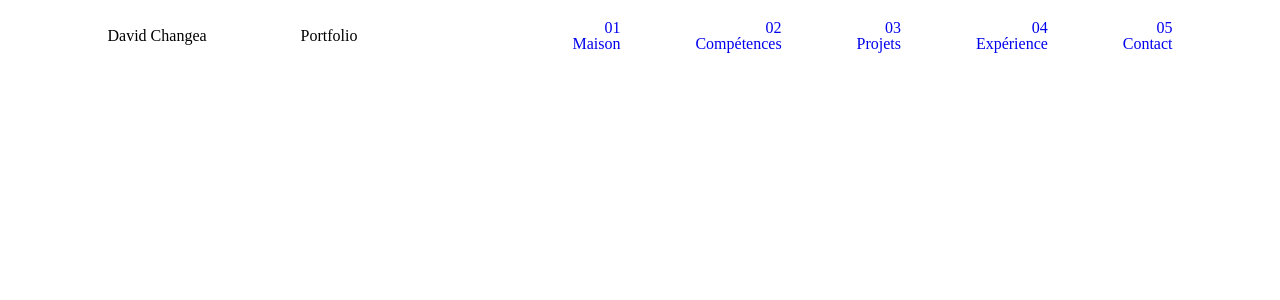
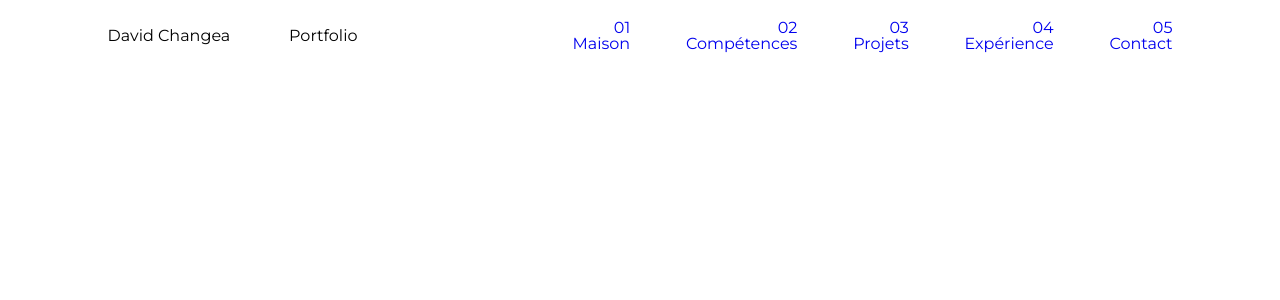
Before and after one commit to DavidDevPro/projet-12-Portfolio, a React (Vite) app: page /contact in a window 1280 px wide. Shown: the top 300 px of the page. Built offline with nearby package versions, Linux system fonts and the light colour scheme.

Commit message:
création des redirections des navLinks

```diff
--- a/src/App.jsx
+++ b/src/App.jsx
@@ -2,6 +2,10 @@ import React from "react";
 import Header from "./components/Header";
 import { BrowserRouter, Route, Routes } from "react-router-dom";
 import Home from "./pages/Home";
+import Skills from "./pages/Skills";
+import Projects from "./pages/Projects";
+import Experience from "./pages/Experience";
+import Contact from "./pages/contact";
 
 const App = () => {
   return (
@@ -9,6 +13,10 @@ const App = () => {
       <Header />
       <Routes>
         <Route path="/" element={<Home />} />
+        <Route path="/skills" element={<Skills />} />
+        <Route path="/projects" element={<Projects />} />
+        <Route path="/experience" element={<Experience />} />
+        <Route path="/contact" element={<Contact />} />
       </Routes>
     </BrowserRouter>
   );
--- a/src/components/Navigation.jsx
+++ b/src/components/Navigation.jsx
@@ -14,7 +14,7 @@ const Navigation = () => {
         </div>
       </NavLink>
       <NavLink
-        to="/"
+        to="/skills"
         className={({ isActive }) => (isActive ? "navEffect" : "")}
       >
         <div>
@@ -23,7 +23,7 @@ const Navigation = () => {
         </div>
       </NavLink>
       <NavLink
-        to="/"
+        to="/projects"
         className={({ isActive }) => (isActive ? "navEffect" : "")}
       >
         <div>
@@ -32,7 +32,7 @@ const Navigation = () => {
         </div>
       </NavLink>
       <NavLink
-        to="/"
+        to="/experience"
         className={({ isActive }) => (isActive ? "navEffect" : "")}
       >
         <div>
@@ -41,7 +41,7 @@ const Navigation = () => {
         </div>
       </NavLink>
       <NavLink
-        to="/"
+        to="/contact"
         className={({ isActive }) => (isActive ? "navEffect" : "")}
       >
         <div>
--- /dev/null
+++ b/src/pages/Contact.jsx
@@ -0,0 +1,7 @@
+import React from "react";
+
+const Contact = () => {
+  return <div></div>;
+};
+
+export default Contact;
--- /dev/null
+++ b/src/pages/Experience.jsx
@@ -0,0 +1,7 @@
+import React from "react";
+
+const Experience = () => {
+  return <div></div>;
+};
+
+export default Experience;
--- /dev/null
+++ b/src/pages/Projects.jsx
@@ -0,0 +1,7 @@
+import React from "react";
+
+const Projects = () => {
+  return <div></div>;
+};
+
+export default Projects;
--- /dev/null
+++ b/src/pages/Skills.jsx
@@ -0,0 +1,7 @@
+import React from "react";
+
+const Skills = () => {
+  return <div></div>;
+};
+
+export default Skills;
--- a/src/sass/base/typography.scss
+++ b/src/sass/base/typography.scss
@@ -0,0 +1,7 @@
+/********** police montserrat **********/
+@import url("https://fonts.googleapis.com/css2?family=Montserrat:wght@100..900&display=swap");
+/* font-family: "Montserrat", sans-serif */
+
+/********** police roboto **********/
+@import url("https://fonts.googleapis.com/css2?family=Roboto:wght@100;300;400;500;700;900&display=swap");
+/* font-family: "Roboto", sans-serif */
--- a/src/sass/components/navigation.scss
+++ b/src/sass/components/navigation.scss
@@ -1,3 +1,5 @@
+@import "../utils/mixins";
+
 .navigation {
   width: 100%;
   max-width: 600px;
@@ -7,6 +9,7 @@
 
   a {
     text-decoration: none;
+    @include montserrat;
   }
 
   span {
--- a/src/sass/layout/header.scss
+++ b/src/sass/layout/header.scss
@@ -1,3 +1,5 @@
+@import "../utils/mixins";
+
 header {
   display: flex;
   justify-content: space-around;
@@ -5,6 +7,7 @@ header {
   padding: 20px 0;
 
   .homeTitle {
+    @include montserrat;
     display: flex;
     justify-content: space-between;
     width: 100%;
--- a/src/sass/utils/mixins.scss
+++ b/src/sass/utils/mixins.scss
@@ -0,0 +1,9 @@
+/********** font montserrat **********/
+@mixin montserrat {
+  font-family: "Montserrat", sans-serif;
+}
+
+/********** font roboto **********/
+@mixin roboto {
+  font-family: "Roboto", sans-serif;
+}
```
